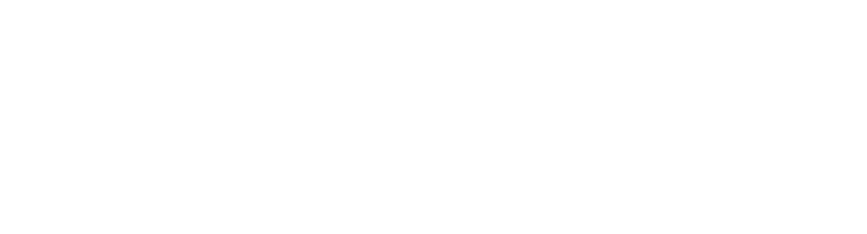
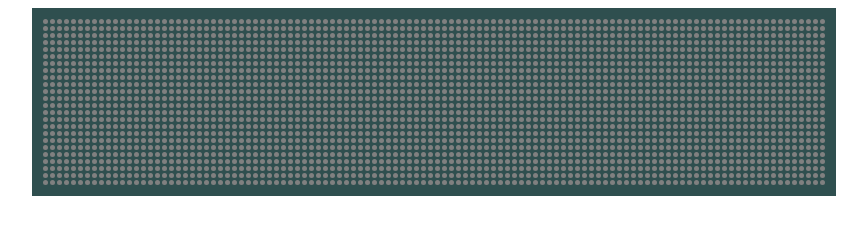
Before and after one commit to Zan-Montieth/Dot-Matrix-Calculator, a plain HTML site: page index.html in a window 1280 px wide. Shown: the whole page, without its empty margins (206-1073 px from the left). Drawn offline with Linux system fonts and the light colour scheme.

Commit message:
implement dot matrix creation

```diff
--- a/calculator.js
+++ b/calculator.js
@@ -0,0 +1,28 @@
+const displayXdimension = 112
+const displayYdimension = 24
+
+function createDotMatrix(){
+    let dotDisplay = document.getElementById("dotDisplay")
+    let dotElement = document.createElement("div");
+    dotElement.classList.add("dot")
+    for(row = 0; row < displayYdimension; row++){
+        for(dot = 0; dot < displayXdimension; dot++){
+            dotDisplay.appendChild(dotElement.cloneNode(true))
+        }
+    }
+    sizeDotDisplay();
+}
+
+function sizeDotDisplay() {
+    const sizeContainer = document.getElementById("dotDisplay");
+    const dotElement = document.getElementsByClassName("dot")[0];
+    let dotWidth = getComputedStyle(dotElement).getPropertyValue("width");
+    dotWidth = dotWidth.substring(0, dotWidth.length - 2);
+    let dotMargin =
+        getComputedStyle(dotElement).getPropertyValue("margin-left");
+    dotMargin = dotMargin.substring(0, dotMargin.length - 2);
+    let newWidth = dotWidth * displayXdimension + dotMargin * 2 * displayXdimension;
+    newWidth = newWidth + "px";
+    console.log(newWidth)
+    sizeContainer.style.width = newWidth;
+}
--- a/index.html
+++ b/index.html
@@ -1,19 +1,19 @@
 <!DOCTYPE html>
 <html lang="en">
     <head>
-    <meta charset="UTF-8">
-    <meta http-equiv="X-UA-Compatible" content="IE=edge">
-    <meta name="viewport" content="width=device-width, initial-scale=1.0">
-    <link rel="stylesheet" href="style.css">
-    <link rel="javascript" href="calculator.js">
+        <meta charset="UTF-8" />
+        <meta http-equiv="X-UA-Compatible" content="IE=edge" />
+        <meta name="viewport" content="width=device-width, initial-scale=1.0" />
+        <link rel="stylesheet" href="style.css" />
+        <script type="text/javascript" src="calculator.js"></script>
         <title>ZenHarpy Calculator</title>
     </head>
     <body>
-    <div id="dotDisplay">
-
+        <div id="calculator">
+            <div id="dotDisplay"></div>
         </div>
         <script>
-
+            window.onload - createDotMatrix();
         </script>
     </body>
 </html>
--- a/style.css
+++ b/style.css
@@ -0,0 +1,30 @@
+:root {
+    --dotW: 5px;
+    --dotM: 1px;
+}
+
+body,
+html {
+    height: 100%;
+}
+
+#calculator{
+    display: flex;
+    justify-content: center;
+}
+
+#dotDisplay {
+    display: flex;
+    flex-wrap: wrap;
+    background-color: darkslategray;
+    padding: calc(var(--dotW)*2);
+}
+
+.dot {
+    background-color: grey;
+    height: var(--dotW);
+    width: var(--dotW);
+    flex-basis: var(--dotW);
+    margin: var(--dotM);
+    border-radius: 50%;
+}
```
Lines whose indentation alone changed are shown as unchanged.
